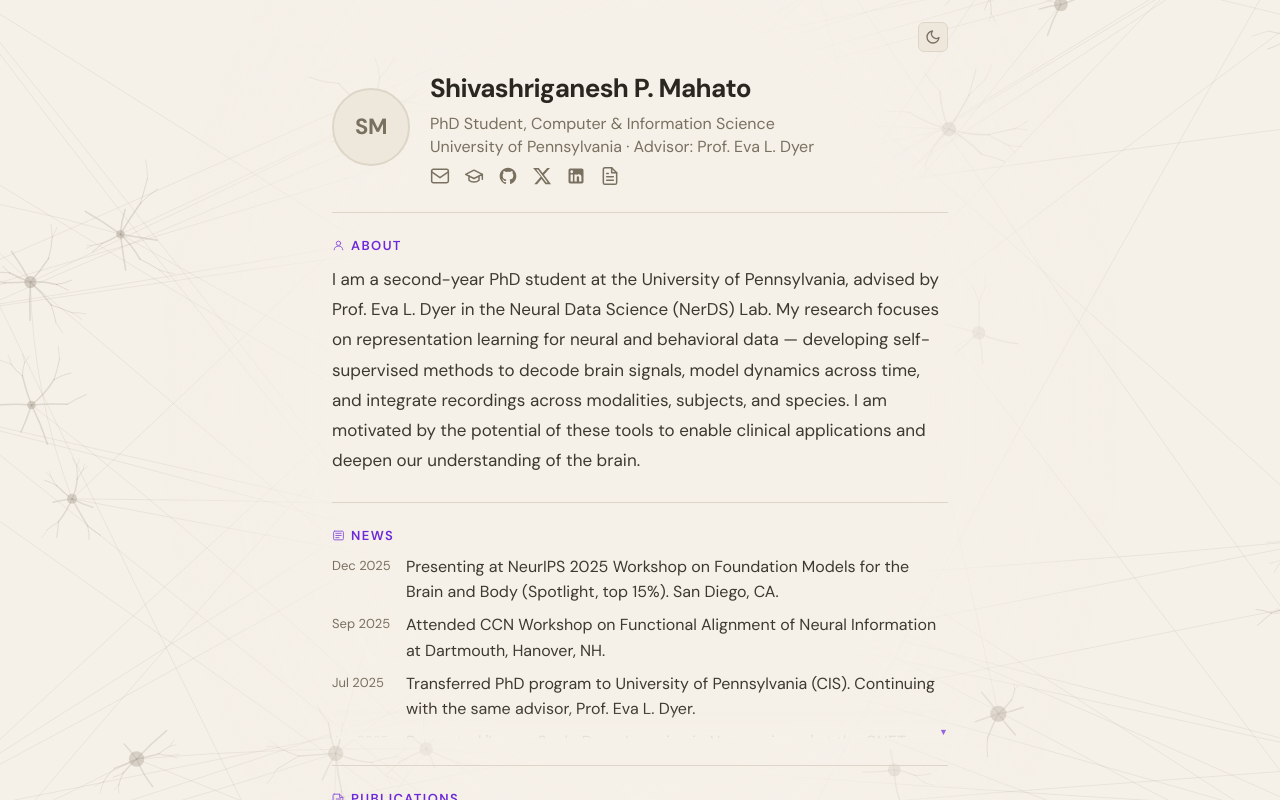
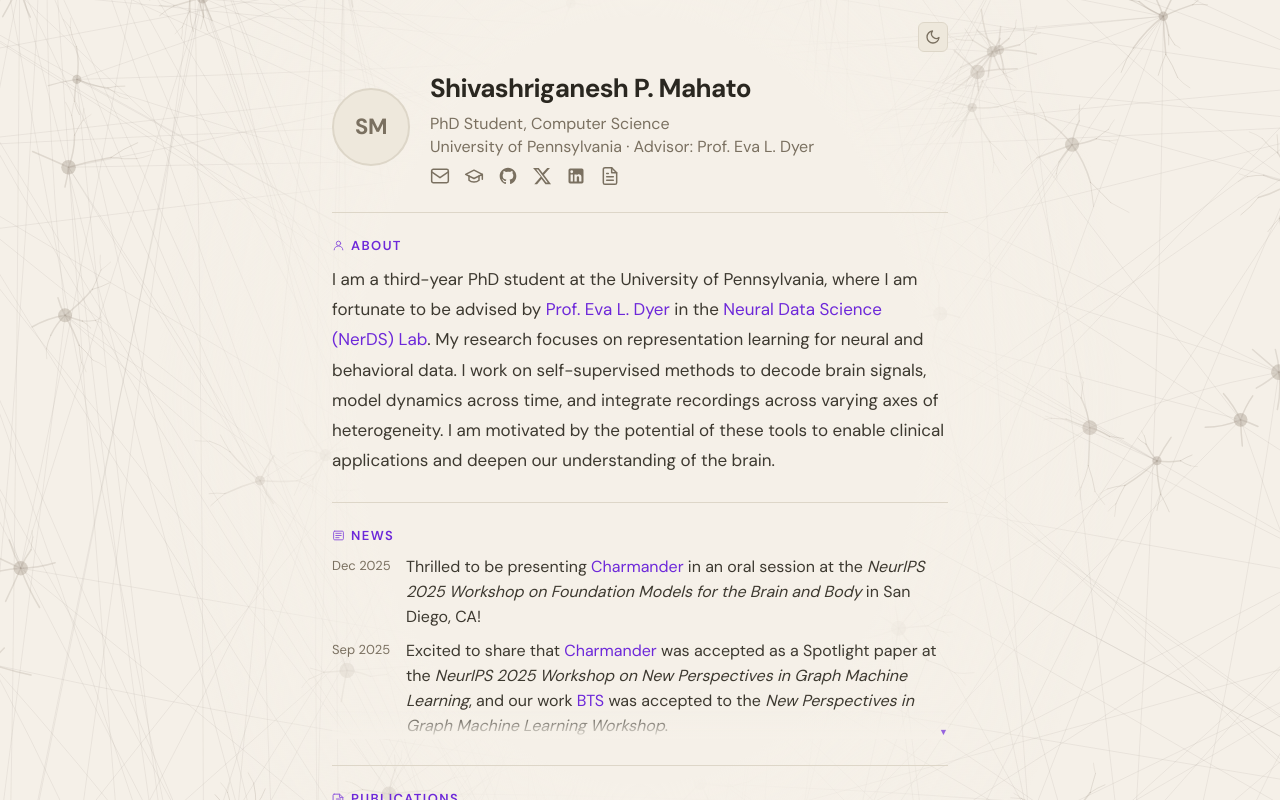
Before and after one commit to ShivashriganeshMahato/portfolio, a React (Vite) app: page / in a window 1280 px wide. Shown: the top 800 px of the page. Built offline with nearby package versions, Linux system fonts and the light colour scheme.

Commit message:
adjust content

```diff
--- a/src/App.jsx
+++ b/src/App.jsx
@@ -126,15 +126,29 @@ function ScrollBox({ maxHeight, children }) {
 }
 
 function Portfolio() {
+  const bgRef = useRef(null);
+
+  useEffect(() => {
+    const onScroll = () => {
+      if (bgRef.current) {
+        bgRef.current.style.transform = `translateY(${-window.scrollY * 0.14}px)`;
+      }
+    };
+    window.addEventListener("scroll", onScroll, { passive: true });
+    return () => window.removeEventListener("scroll", onScroll);
+  }, []);
+
   return (
     <div style={{ background: "var(--bg)", minHeight: "100vh", color: "var(--text)", position: "relative" }}>
-      <div style={{ position: "fixed", inset: 0, zIndex: 0 }}>
+      {/* Canvas extends 500px below viewport to cover parallax drift */}
+      <div ref={bgRef} style={{ position: "fixed", top: 0, left: 0, right: 0, bottom: "-500px", zIndex: 0 }}>
         <NeuronCanvas lightOpacity={0.52} darkOpacity={0.72} />
-        <div style={{
-          position: "absolute", inset: 0, pointerEvents: "none",
-          background: "radial-gradient(ellipse 46% 100% at 50% 50%, var(--bg) 48%, transparent 82%)",
-        }} />
       </div>
+      {/* Fade overlay stays locked to viewport, independent of parallax */}
+      <div style={{
+        position: "fixed", inset: 0, zIndex: 0, pointerEvents: "none",
+        background: "radial-gradient(ellipse 46% 100% at 50% 50%, var(--bg) 48%, transparent 82%)",
+      }} />
 
       <div onClick={(e) => e.stopPropagation()} style={{ position: "relative", zIndex: 1, maxWidth: "680px", margin: "0 auto", padding: "22px 32px 80px" }}>
         <div style={{ display: "flex", justifyContent: "flex-end", marginBottom: "16px" }}>
@@ -167,9 +181,8 @@ function Portfolio() {
         <Divider />
 
         <Row icon={ICONS.about} label="About">
-          <p style={{ fontSize: "17px", lineHeight: 1.78, color: "var(--text2)" }}>
-            {profile.bio}
-          </p>
+          <p className="bio" style={{ fontSize: "17px", lineHeight: 1.78, color: "var(--text2)" }}
+            dangerouslySetInnerHTML={{ __html: profile.bio }} />
         </Row>
 
         <Divider />
@@ -184,7 +197,8 @@ function Portfolio() {
                 }}>
                   {n.date}
                 </span>
-                <p style={{ fontSize: "16px", color: "var(--text2)", lineHeight: 1.58 }}>{n.text}</p>
+                <p className="news-text" style={{ fontSize: "16px", color: "var(--text2)", lineHeight: 1.58 }}
+                  dangerouslySetInnerHTML={{ __html: n.text }} />
               </div>
             ))}
           </ScrollBox>
@@ -206,7 +220,11 @@ function Portfolio() {
                   <p style={{ fontSize: "17px", fontWeight: 500 }}>{e.degree}</p>
                   <span style={{ fontSize: "13px", color: "var(--muted)", whiteSpace: "nowrap" }}>{e.period}</span>
                 </div>
-                <p style={{ fontSize: "15px", color: "var(--muted)" }}>{e.institution} · {e.detail}</p>
+                <p style={{ fontSize: "15px", color: "var(--muted)" }}>
+                  {e.institution}{e.advisor ? ` · Advisor: ${e.advisor}` : ""}
+                </p>
+                {e.detail && <p style={{ fontSize: "13px", color: "var(--muted)", marginTop: "1px" }}>{e.detail}</p>}
+                {e.note  && <p style={{ fontSize: "13px", color: "var(--muted)", marginTop: "1px" }}>{e.note}</p>}
               </div>
             ))}
           </div>
@@ -215,18 +233,20 @@ function Portfolio() {
         <Divider />
 
         <Row icon={ICONS.experience} label="Experience">
-          <div>
+          <ScrollBox maxHeight="220px">
             {experience.map((e, i) => (
               <div key={i} style={{ marginBottom: "13px" }}>
                 <div style={{ display: "flex", justifyContent: "space-between", alignItems: "baseline", gap: "10px" }}>
                   <p style={{ fontSize: "17px", fontWeight: 500 }}>{e.title}</p>
                   <span style={{ fontSize: "13px", color: "var(--muted)", whiteSpace: "nowrap" }}>{e.period}</span>
                 </div>
-                <p style={{ fontSize: "15px", color: "var(--muted)" }}>{e.org}</p>
-                <p style={{ fontSize: "14px", color: "var(--muted)", lineHeight: 1.5, marginTop: "1px" }}>{e.detail}</p>
+                <p style={{ fontSize: "15px", color: "var(--muted)" }}>
+                  {e.org}{e.location ? ` · ${e.location}` : ""}
+                </p>
+                {e.detail && <p className="exp-detail" style={{ fontSize: "13px", color: "var(--muted)", marginTop: "2px" }} dangerouslySetInnerHTML={{ __html: e.detail }} />}
               </div>
             ))}
-          </div>
+          </ScrollBox>
         </Row>
 
         <div style={{ marginTop: "48px", display: "flex", flexDirection: "column", alignItems: "center", gap: "28px" }}>
--- a/src/components/PubList.jsx
+++ b/src/components/PubList.jsx
@@ -11,7 +11,7 @@ export default function PubList({ initialShow = 2 }) {
       {shown.map((p, i) => (
         <div key={i} style={{ marginBottom: "20px" }}>
           <p>
-            <a href={p.url} className="pub-title">{p.title}</a>
+            <a href={p.url} className="pub-title" target="_blank" rel="noopener noreferrer">{p.title}</a>
           </p>
           <p className="pub-authors" style={{ marginTop: "3px" }}>{p.authors}</p>
           <div style={{ display: "flex", alignItems: "center", gap: "8px", marginTop: "3px", flexWrap: "wrap" }}>
--- a/src/data/content.js
+++ b/src/data/content.js
@@ -1,84 +1,32 @@
 export const profile = {
   name: "Shivashriganesh P. Mahato",
   shortName: "Shiva Mahato",
-  title: "PhD Student, Computer & Information Science",
+  title: "PhD Student, Computer Science",
   institution: "University of Pennsylvania",
   location: "Philadelphia, PA",
   email: "spm1215@gmail.com",
-  bio: "I am a second-year PhD student at the University of Pennsylvania, advised by Prof. Eva L. Dyer in the Neural Data Science (NerDS) Lab. My research focuses on representation learning for neural and behavioral data — developing self-supervised methods to decode brain signals, model dynamics across time, and integrate recordings across modalities, subjects, and species. I am motivated by the potential of these tools to enable clinical applications and deepen our understanding of the brain.",
+  bio: "I am a third-year PhD student at the University of Pennsylvania, where I am fortunate to be advised by <a href='https://scholar.google.com/citations?user=Sb_jcHcAAAAJ' target='_blank'>Prof. Eva L. Dyer</a> in the <a href='https://nerdslab.github.io/' target='_blank'>Neural Data Science (NerDS) Lab</a>. My research focuses on representation learning for neural and behavioral data. I work on self-supervised methods to decode brain signals, model dynamics across time, and integrate recordings across varying axes of heterogeneity. I am motivated by the potential of these tools to enable clinical applications and deepen our understanding of the brain.",
   advisor: "Prof. Eva L. Dyer",
   lab: "Neural Data Science (NerDS) Lab",
   links: {
-    email: "mailto:spm1215@gmail.com",
-    github: "https://github.com/shivashriganesh-mahato",
-    scholar: "https://scholar.google.com",
-    twitter: "https://twitter.com",
-    linkedin: "https://linkedin.com/in/shivashriganesh-mahato",
+    email: "mailto:smahato@engineering.upenn.edu",
+    github: "https://github.com/ShivashriganeshMahato",
+    scholar: "https://scholar.google.com/citations?user=HC5i3HCLfycC",
+    twitter: "https://x.com/shivashriganesh",
+    linkedin: "https://www.linkedin.com/in/shivashriganesh-mahato-198026178/",
     cv: "/cv.pdf",
   },
 };
 
 export const news = [
-  { date: "Dec 2025", text: "Presenting at NeurIPS 2025 Workshop on Foundation Models for the Brain and Body (Spotlight, top 15%). San Diego, CA." },
-  { date: "Sep 2025", text: "Attended CCN Workshop on Functional Alignment of Neural Information at Dartmouth, Hanover, NH." },
-  { date: "Jul 2025", text: "Transferred PhD program to University of Pennsylvania (CIS). Continuing with the same advisor, Prof. Eva L. Dyer." },
-  { date: "Jun 2025", text: "Presented 'Large-Scale Deep Learning in Neuroscience' at the CNET Tutorial Series, Georgia Tech." },
-  { date: "Apr 2025", text: "Presented on ML for Adaptive Deep Brain Stimulation at a workshop at UPenn." },
-  { date: "Mar 2025", text: "TAed the Transformers in Neuroscience tutorial at COSYNE 2025, Montreal." },
-];
-
-export const education = [
-  {
-    degree: "PhD in Computer and Information Science",
-    institution: "University of Pennsylvania",
-    period: "Jul 2025 – Present",
-    detail: "Advisor: Prof. Eva L. Dyer · Neural Data Science Lab",
-  },
-  {
-    degree: "PhD in Machine Learning",
-    institution: "Georgia Institute of Technology",
-    period: "Aug 2024 – Jun 2025",
-    detail: "Transferred to UPenn · Advisor: Prof. Eva L. Dyer",
-  },
-  {
-    degree: "MS in Computer Science",
-    institution: "Texas A&M University",
-    period: "Aug 2022 – Aug 2023",
-    detail: "Thesis: Comparison of Evolved Memory Mechanisms in Neural Networks",
-  },
-  {
-    degree: "BS in Applied Mathematics (Computational)",
-    institution: "Texas A&M University",
-    period: "Aug 2019 – May 2022",
-    detail: "Minors in Computer Science and Statistics · Summa Cum Laude with Honors",
-  },
-];
-
-export const experience = [
-  {
-    title: "Graduate Research Assistant",
-    org: "University of Pennsylvania",
-    period: "Jul 2025 – Present",
-    detail: "Research on self-supervised learning for intracranial EEG in the NerDS Lab.",
-  },
-  {
-    title: "Graduate Research Assistant",
-    org: "Georgia Institute of Technology",
-    period: "Jan 2025 – Jun 2025",
-    detail: "Continued NerDS Lab research; TAed ECE 4252 Fundamentals of Machine Learning (Aug–Dec 2024).",
-  },
-  {
-    title: "Senior Associate Software Engineer",
-    org: "Capital One",
-    period: "Aug 2023 – Aug 2024",
-    detail: "Led implementation of major payments scheduling features; spearheaded observability initiative for universal payments infrastructure.",
-  },
-  {
-    title: "Software Engineer II",
-    org: "Sellers Shield",
-    period: "Jan 2023 – Mar 2023",
-    detail: "Standardized OAuth for partner-facing API; established backend test suite.",
-  },
+  { date: "Dec 2025", text: "Thrilled to be presenting <a href='https://openreview.net/pdf?id=CdP8Y4K4fz' target='_blank'>Charmander</a> in an oral session at the <i>NeurIPS 2025 Workshop on Foundation Models for the Brain and Body</i> in San Diego, CA!" },
+  { date: "Sep 2025", text: "Excited to share that <a href='https://openreview.net/pdf?id=CdP8Y4K4fz' target='_blank'>Charmander</a> was accepted as a Spotlight paper at the <i>NeurIPS 2025 Workshop on New Perspectives in Graph Machine Learning</i>, and our work <a href='https://openreview.net/pdf?id=MY2UroxLfJ' target='_blank'>BTS</a> was accepted to the <i>New Perspectives in Graph Machine Learning Workshop</i>." },
+  { date: "Sep 2025", text: "Attended the <i>CCN Workshop on Functional Alignment of Neural Information</i> at Dartmouth, Hanover, NH." },
+  { date: "Jul 2025", text: "Transferred to the University of Pennsylvania (CIS), continuing my PhD under the guidance of Prof. Eva L. Dyer." },
+  { date: "Jun 2025", text: "Presented <i>Large-Scale Deep Learning in Neuroscience</i> at the <i>CNET Tutorial Series</i> at Georgia Tech." },
+  { date: "Apr 2025", text: "Presented <i>ML for Adaptive Deep Brain Stimulation</i> at a workshop at UPenn." },
+  { date: "Mar 2025", text: "TAed the <a href='https://cosyne-tutorial-2025.github.io/' target='_blank'>Transformers in Neuroscience</a> tutorial at <i>COSYNE 2025</i> in Montreal, Canada." },
+  { date: "Aug 2024", text: "Joined the University of Pennsylvania (CIS) as a PhD student, advised by Prof. Eva L. Dyer." },
 ];
 
 export const publications = [
@@ -88,20 +36,90 @@ export const publications = [
     title: "A scalable self-supervised method for modeling human intracranial recordings during natural behavior",
     venue: "NeurIPS 2025 Workshop on Foundation Models for the Brain and Body",
     note: "Spotlight (top 15%)",
-    url: "#",
+    url: "https://openreview.net/pdf?id=CdP8Y4K4fz",
   },
   {
-    authors: "Arora, V., Lachi, D., Mahato, S.P, Azabou, M., Chen, Z., Dyer, E. L.",
+    authors: "Arora, V., Lachi, D., Mahato, S.P., Azabou, M., Chen, Z., Dyer, E. L.",
     year: 2025,
     title: "Exploiting All Laplacian Eigenvectors for Node Classification with Graph Transformers",
     venue: "NeurIPS 2025 Workshop on New Perspectives in Graph Machine Learning",
-    url: "#",
+    url: "https://openreview.net/pdf?id=MY2UroxLfJ",
+  },
+  {
+    authors: "Lachi, D., Mohammadi, M., Meyer, J., Arora, V., Mahato, S.P., Palczewski, T., Dyer, E. L.",
+    year: 2025,
+    title: "Learning from Multi-Table Relational Data with the Relational Graph Perceiver",
+    venue: "EurIPS 2025 Workshop on AI for Tabular Data",
+    url: "https://openreview.net/pdf?id=p07i3w0L1D",
   },
   {
     authors: "Mahato, S.P., Kaliyur, S., Chung, J.R. and Choe, Y.",
     year: 2024,
     title: "Use of External Markers by Reactive Agents as an Easier Evolutionary Route Toward Memory",
     venue: "International Joint Conference on Neural Networks (IJCNN). IEEE.",
-    url: "#",
+    url: "https://ieeexplore.ieee.org/stamp/stamp.jsp?arnumber=10650032",
   },
 ];
+
+
+export const education = [
+  {
+    degree: "PhD in Computer Science",
+    institution: "University of Pennsylvania",
+    advisor: "Prof. Eva L. Dyer",
+    period: "Aug 2024 – Present",
+    detail: "Transferred from Georgia Tech (Jun 2025)",
+  },
+  {
+    degree: "MS in Computer Science",
+    institution: "Texas A&M University",
+    advisor: "Prof. Yoonsuck Choe",
+    period: "Aug 2022 – Aug 2023",
+    detail: "Thesis: Comparison of Evolved Memory Mechanisms in Neural Networks",
+  },
+  {
+    degree: "BS in Applied Mathematics (Computational)",
+    institution: "Texas A&M University",
+    period: "Aug 2019 – May 2022",
+    detail: "Minors in Computer Science and Statistics",
+    note: "Summa Cum Laude with Honors",
+  },
+];
+
+export const experience = [
+  {
+    title: "Graduate Research Assistant",
+    org: "Georgia Institute of Technology, University of Pennsylvania",
+    period: "Aug 2024 – Present",
+  },
+  {
+    title: "Graduate Teaching Assistant",
+    org: "Georgia Institute of Technology, University of Pennsylvania",
+    period: "Fall 2024 · Spring 2026",
+    detail: "Machine Learning (GT) · <a href='https://nerdslab.github.io/cis7000-dl4ts-sp26/' target='_blank'>Deep Learning for Time Series</a> (Penn)",
+  },
+  {
+    title: "Senior Associate Software Engineer",
+    org: "Capital One",
+    location: "Chicago, IL",
+    period: "Aug 2023 – Aug 2024",
+  },
+  {
+    title: "Software Engineer II",
+    org: "Sellers Shield",
+    location: "Austin, TX",
+    period: "Jan 2023 – Mar 2023",
+  },
+  {
+    title: "Software Engineering Intern",
+    org: "Capital One",
+    location: "Plano, TX",
+    period: "Jun 2022 – Aug 2022",
+  },
+  {
+    title: "Software Engineering Intern",
+    org: "Ascension Digital Studio",
+    location: "Austin, TX",
+    period: "May 2021 – Aug 2021",
+  },
+];
--- a/src/index.css
+++ b/src/index.css
@@ -48,11 +48,16 @@ body { transition: background 0.2s, color 0.2s; }
 a { color: inherit; text-decoration: none; }
 p { margin: 0; }
 
+/* bio inline links */
+.bio a, .news-text a, .exp-detail a { color: var(--accent); text-decoration: underline; text-decoration-color: transparent; transition: text-decoration-color 0.15s; }
+.bio a:hover, .news-text a:hover, .exp-detail a:hover { text-decoration-color: var(--accent); }
+
 /* publication list indent */
 .pub-authors { color: var(--muted); font-size: 15px; }
 .pub-venue   { color: var(--muted); font-size: 15px; font-style: italic; }
 .pub-title   { font-size: 17px; font-weight: 500; color: var(--text); line-height: 1.45; }
 .pub-title:hover { color: var(--accent); }
 
+/* glass scrollbar */
 ::-webkit-scrollbar { width: 5px; }
 ::-webkit-scrollbar-thumb { background: var(--border); border-radius: 4px; }
```
